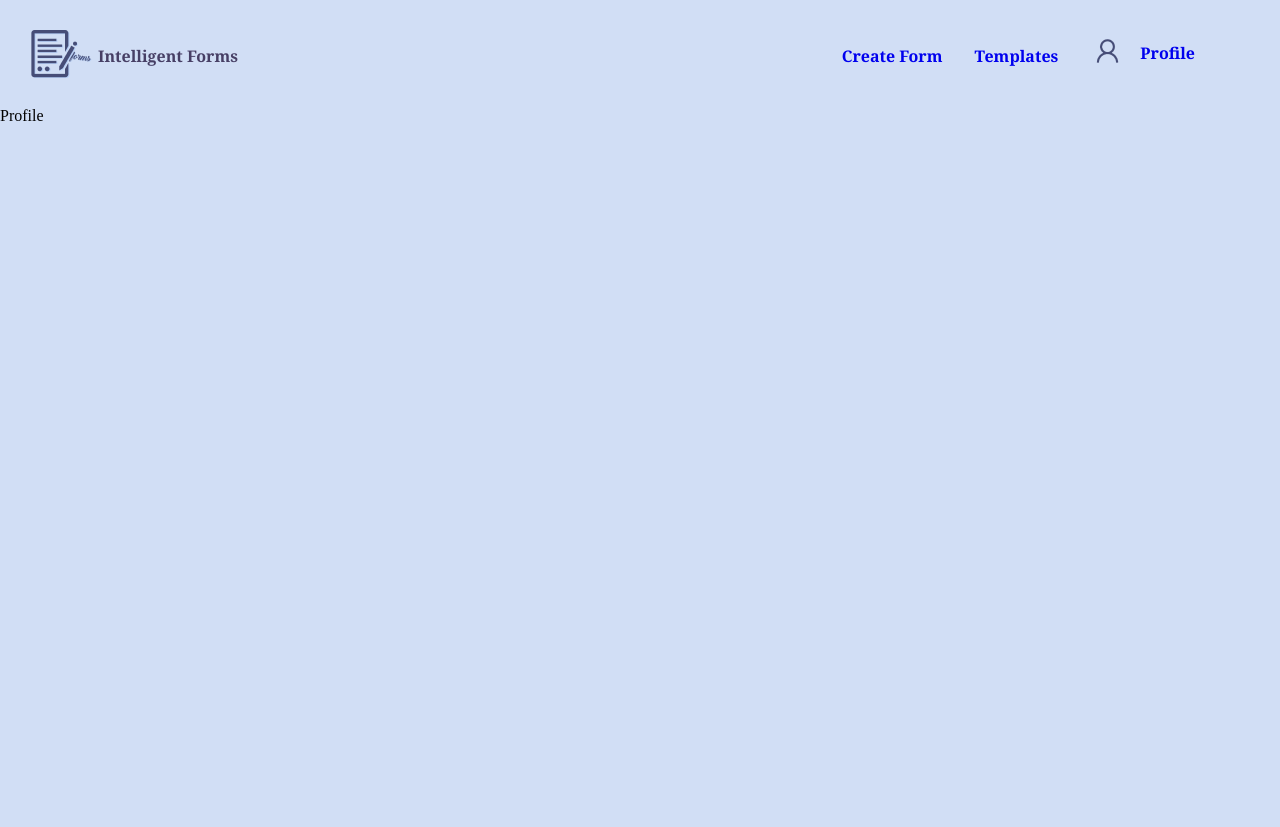
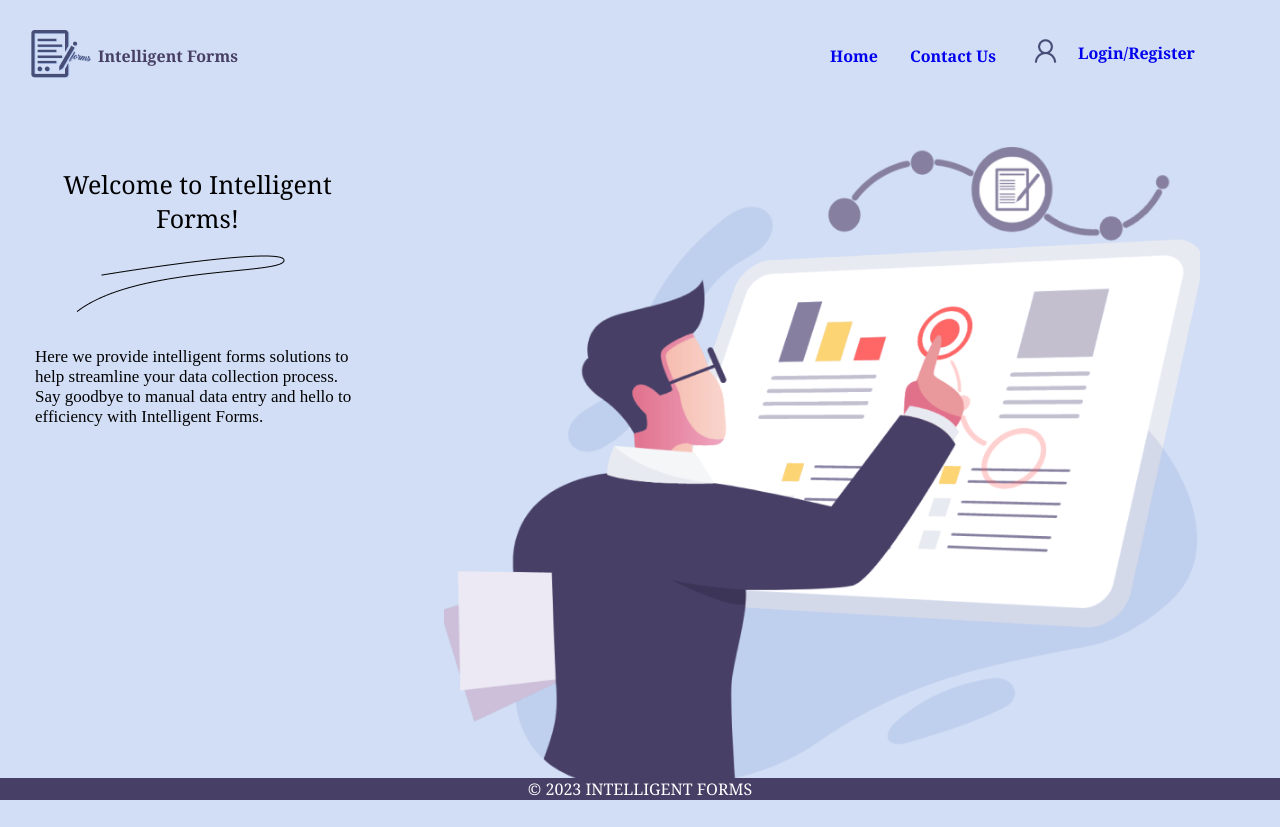
Before and after one commit to omwtbtb/Intelligent-Forms-Frontend_The-Runaways-Team, a React (Vite) app in the folder Intelligent-Forms/: page / in a window 1280 px wide. Before the commit the page ends 800 px from the top, so only its background shows below. Built offline with nearby package versions, Linux system fonts and the light colour scheme.

Commit message:
feature/implement-create-template-page

```diff
--- a/Intelligent-Forms/src/assets/HomePage/FirstPage/FirstPage.css
+++ /dev/null
@@ -1,99 +0,0 @@
-body {
-  padding: 0;
-  margin: 0;
-  background-color: #d1def5;
-  background-repeat: no-repeat;
-  background-size: cover;
-}
-
-.Nav-Bar {
-  padding: 20px;
-  margin: 0 auto;
-  padding-right: 100px;
-  background-color: #d1def5;
-  background-repeat: no-repeat;
-  background-size: cover;
-  font-family: Cambria, Cochin, Georgia, Times, "Times New Roman", serif;
-  color: #473f65;
-  font-weight: 700;
-  flex-flow: row wrap;
-  display: flex;
-  gap: 2rem;
-}
-
-.Poza {
-  background-color: #d1def5;
-  padding-top: 40px;
-  padding-right: 80px;
-  float: right;
-}
-
-.Welcome {
-  padding-top: 100px;
-  text-align: center;
-  font-family: Cambria, Cochin, Georgia, Times, "Times New Roman", serif;
-  font-size: 25px;
-  padding-left: 35px;
-  padding-top: 60px;
-}
-
-.Poza img {
-  max-width: 70%;
-  max-height: auto;
-  float: right;
-}
-
-.Form {
-  display: flex;
-  text-align: left;
-  flex-basis: auto;
-  margin-right: auto;
-}
-
-.Semnatura {
-  text-align: center;
-  padding-top: 20px;
-}
-
-.Text {
-  padding-left: 35px;
-  padding-right: 35px;
-  padding-top: 30px;
-  font-size: 17px;
-  padding-bottom: 400px;
-}
-.Inf1 {
-  position: relative;
-  top: 25px;
-}
-
-.Home {
-  position: relative;
-  top: 25px;
-  text-decoration: none;
-}
-
-.Contact-Us {
-  position: relative;
-  top: 25px;
-  text-decoration: none;
-}
-
-.Login_Register {
-  position: relative;
-  top: 15px;
-}
-
-.Inf2 {
-  position: relative;
-  top: -10px;
-  left: 15px;
-  text-decoration: none;
-}
-.Delimitation {
-  background-color: #473f65;
-  display: flex;
-  justify-content: center;
-  color: white;
-  font-family: Cambria, Cochin, Georgia, Times, "Times New Roman", serif;
-}
--- a/Intelligent-Forms/src/assets/HomePage/LoginPage/Test.jsx
+++ /dev/null
@@ -1,5 +0,0 @@
-import React from "react";
-
-export default function Test() {
-  return <div>Test</div>;
-}
--- a/Intelligent-Forms/src/features/HomePage/FirstPage/FirstPage.css
+++ b/Intelligent-Forms/src/features/HomePage/FirstPage/FirstPage.css
@@ -95,5 +95,9 @@ body {
   display: flex;
   justify-content: center;
   color: white;
+  position: fixed;
+  bottom: 0;
+  left: 0;
+  right: 0;
   font-family: Cambria, Cochin, Georgia, Times, "Times New Roman", serif;
 }
--- a/Intelligent-Forms/src/features/HomePage/Router/Route.jsx
+++ b/Intelligent-Forms/src/features/HomePage/Router/Route.jsx
@@ -1,14 +1,14 @@
 import React from "react";
 import { Route, BrowserRouter as Router, Routes } from "react-router-dom";
-import Create_Form from "../../User/CreateForm/Create_Form";
 import Profile from "../../User/Profile/Profile";
 import Templates from "../../User/Templates/Templates";
+import Update_Form from "../../User/UpdateForm/Update_Form";
 import ContactUs from "../FirstPage/ContactUs";
 import FirstPage from "../FirstPage/FirstPage";
 import Test from "../LoginPage/Test";
 
 function AppRouter() {
-  const isLoogin = true;
+  const isLoogin = false;
   return (
     <Router>
       <Routes>
@@ -19,13 +19,13 @@ function AppRouter() {
         />
         <Route
           exact
-          path={isLoogin ? "/Templates" : "/Contact_Us"}
-          element={isLoogin ? <Templates /> : <ContactUs />}
+          path={isLoogin ? "/Update_Form" : "/Contact_Us"}
+          element={isLoogin ? <Update_Form /> : <ContactUs />}
         />
         <Route
           exact
           path={isLoogin ? "/Create_Form" : "/Login_Register"}
-          element={isLoogin ? <Create_Form /> : <Test />}
+          element={isLoogin ? <Templates /> : <Test />}
         />
       </Routes>
     </Router>
--- a/Intelligent-Forms/src/features/User/CreateForm/Create_Form.jsx
+++ /dev/null
@@ -1,8 +0,0 @@
-import React from "react";
-import NavBar2 from "../NavBar2";
-
-function Create_Form() {
-  return <div>Create_Form</div>;
-}
-
-export default Create_Form;
--- a/Intelligent-Forms/src/features/User/NavBar2.jsx
+++ b/Intelligent-Forms/src/features/User/NavBar2.jsx
@@ -12,8 +12,8 @@ function NavBar2() {
       <Link to="/Create_Form" className="Home">
         Create Form
       </Link>
-      <Link to="/Templates" className="Contact-Us">
-        Templates
+      <Link to="/Update_Form" className="Contact-Us">
+        Update Form
       </Link>
       <div className="Login_Register">
         <img src="images/Login.png" alt="Logo" />
--- a/Intelligent-Forms/src/features/User/Templates/Editor.jsx
+++ b/Intelligent-Forms/src/features/User/Templates/Editor.jsx
@@ -4,11 +4,13 @@ import "primereact/resources/themes/lara-light-indigo/theme.css";
 import "primereact/resources/primereact.min.css";
 import "primeicons/primeicons.css";
 
-function EditorComponent() {
+function EditorComponent({ onChildClick }) {
   const [text, setText] = useState("");
 
   const handleChange = (e) => {
-    setText(e.htmlValue);
+    const htmlValue = e.htmlValue;
+    setText(htmlValue);
+    onChildClick(htmlValue);
   };
 
   return (
@@ -16,7 +18,7 @@ function EditorComponent() {
       <Editor
         value={text}
         onTextChange={handleChange}
-        style={{ height: "320px" }}
+        style={{ height: "120px" }}
       />
     </div>
   );
--- a/Intelligent-Forms/src/features/User/Templates/Templates.tsx
+++ b/Intelligent-Forms/src/features/User/Templates/Templates.tsx
@@ -18,6 +18,8 @@ function Templates() {
   const [val, setVal] = useState([""]);
   const [sect, setSect] = useState([""]);
   const [selectedValue, setSelectedValue] = useState("");
+  const [edittor, setEditor] = useState([""]);
+
 
   const handleChange = (event: SelectChangeEvent) => {
     setfield(event.target.value);
@@ -41,10 +43,23 @@ function Templates() {
         return value;
       }
     });
-    console.log(updatedValues);
 
     setVal(updatedValues);
   };
+
+  const ChangeEvent = (e, index) => {
+    const updatedSection = sect.map((value, i) => {
+      if (i === index) {
+        return e.target.value;
+      } else {
+        return value;
+      }
+    });
+
+    setSect(updatedSection);
+  };
+
+  const handleChildClick = (childValue) => {};
 
   return (
     <div>
@@ -111,6 +126,7 @@ function Templates() {
                         id="outlined-basic"
                         variant="outlined"
                         size="small"
+                        onChange={(e) => ChangeEvent(e, index1)}
                       />
                     </div>
                     <Button
@@ -144,6 +160,10 @@ function Templates() {
                 type="number"
                 InputLabelProps={{
                   shrink: true,
+                }}
+                inputProps={{
+                  min: "0",
+                  step: "1",
                 }}
                 size="small"
               />
@@ -216,7 +236,7 @@ function Templates() {
             </div>
           </div>
           <div className="content">Content:</div>
-          <EditorComponent />
+          <EditorComponent onChildClick={handleChildClick} />
         </div>
       </div>
       <div className="Create">
@@ -224,6 +244,7 @@ function Templates() {
           Create
         </Button>
       </div>
+
       <div className="spatiere"></div>
       <div className="Delimitation">© 2023 INTELLIGENT FORMS</div>
     </div>
--- /dev/null
+++ b/Intelligent-Forms/src/features/User/UpdateForm/Update_Form.jsx
@@ -0,0 +1,7 @@
+import React from "react";
+
+function Update_Form() {
+  return <div>Update_Form</div>;
+}
+
+export default Update_Form;
```
Also changed, not shown: Intelligent-Forms/src/assets/HomePage/FirstPage/FirstPage.jsx (deleted, +0 -45 lines), Intelligent-Forms/src/assets/HomePage/Router/Route.jsx (deleted, +0 -18 lines), package.json (deleted, +0 -14 lines), 1 other file (tests, documents, lock files or other folders).
